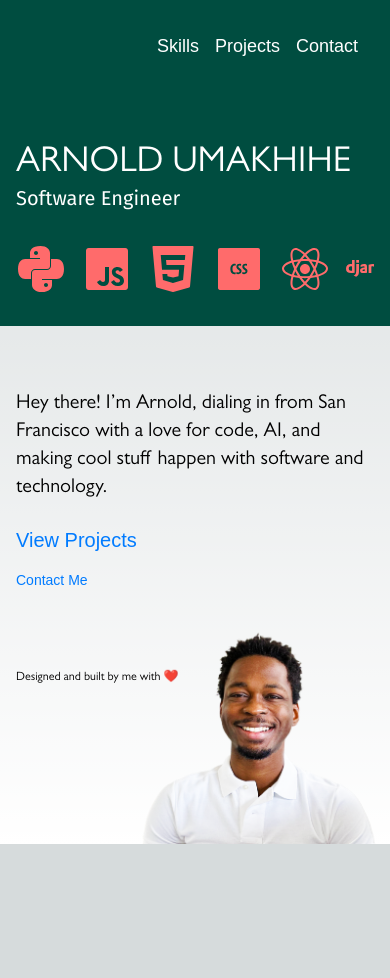
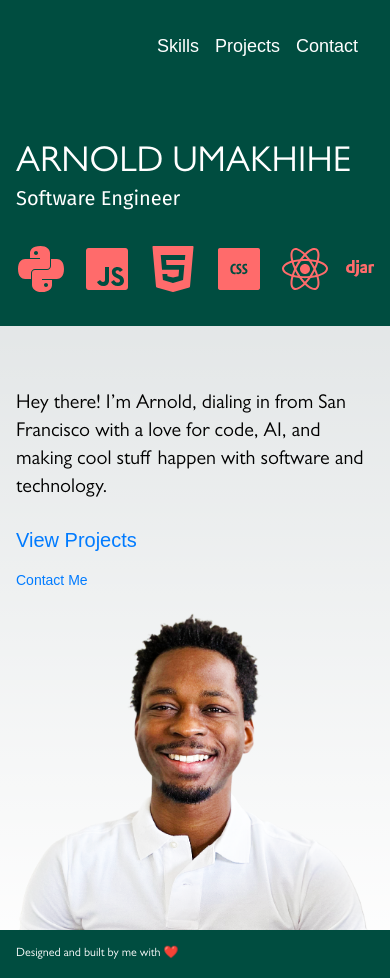
Before and after one commit to classic-arnold/personal-website, a Next.js app: page / in a window 390 px wide. Before the commit the page ends 844 px from the top, so only its background shows below. Built offline with nearby package versions, Linux system fonts and the light colour scheme; a web font is replaced by a local one.

Commit message:
building

```diff
--- a/src/app/page.tsx
+++ b/src/app/page.tsx
@@ -19,7 +19,7 @@ export default function Home() {
         </div>
         <SkillDisplay />
       </div>
-      <div className="px-4 md:px-16 py-16 max-w-md">
+      <div className="px-4 md:px-16 pt-16 max-w-md">
         <p className="mb-6">
           Hey there! I’m Arnold, dialing in from San Francisco with a love for code,
           AI, and making cool stuff happen with software and technology.
@@ -37,7 +37,7 @@ export default function Home() {
           </ButtonLink>
         </div>
       </div>
-      <div className="absolute bottom-0 right-0 w-2/3">
+      <div className="absolute bottom-0 right-0 w-2/3 hidden md:block">
         <Image
         src={me}
         alt="me!!!"
@@ -45,7 +45,15 @@ export default function Home() {
         height={928}
         />
       </div>
-      <div className="bottom-0 py-4 px-4 md:px-16">
+      <div className="block md:hidden">
+        <Image
+        src={me}
+        alt="me!!!"
+        width={1063}
+        height={928}
+        />
+      </div>
+      <div className="bg-primary text-white md:bg-inherit md:text-black md:absolute bottom-0 py-4 px-4 md:px-16">
         <p className="text-xs">
           Designed and built by me with ❤️️
         </p>
```
